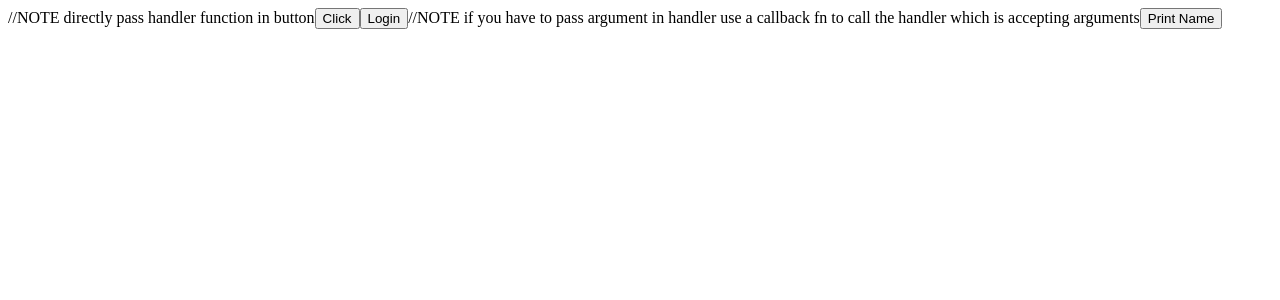
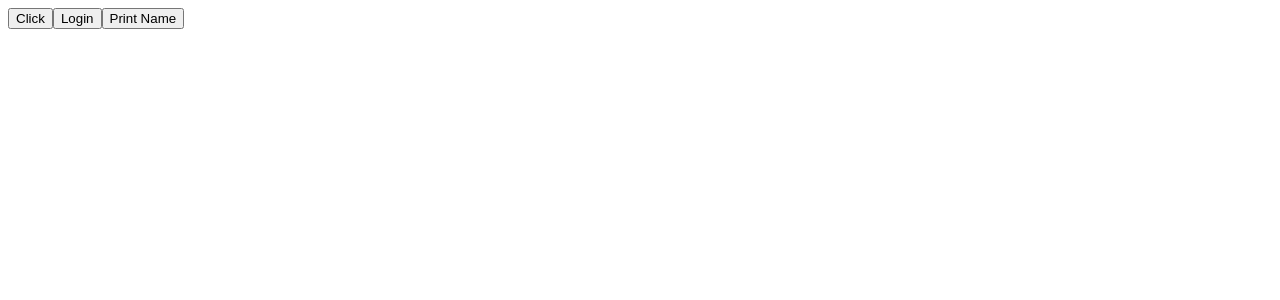
Before and after one commit to riteshpatidar08/React-TR3, a React (Vite) app: page / in a window 1280 px wide. Shown: the top 300 px of the page. Built offline with nearby package versions, Linux system fonts and the light colour scheme.

Commit message:
updated till the event click

```diff
--- a/src/App.jsx
+++ b/src/App.jsx
@@ -1,21 +1,24 @@
 function App() {
-  // NOTE event handler function which triggers on the button or element click  where you have passed this fn..
-  //NOTE Event name always start with handle..
-
+  // Event handler function that triggers when the button is clicked.
+  // Conventionally, event handler names start with "handle".
   const handleLoginClick = () => {
     alert('login click');
   };
-  //NOTE event handler for another event
+
+  // Event handler function that accepts an argument.
   const handlePrintName = (name) => {
     alert(`hi ${name}`);
   };
+
   return (
     <div>
-      //NOTE directly pass handler function in button
+      {/* Directly passing an inline function as the event handler */}
       <button onClick={() => console.log('hi')}>Click</button>
+
+      {/* Passing a predefined handler function without arguments */}
       <button onClick={handleLoginClick}>Login</button>
-      //NOTE if you have to pass argument in handler use a callback fn to call
-      the handler which is accepting arguments
+
+      {/* If the handler requires arguments, use an arrow function to pass them */}
       <button
         onClick={() => {
           handlePrintName('test');
```
